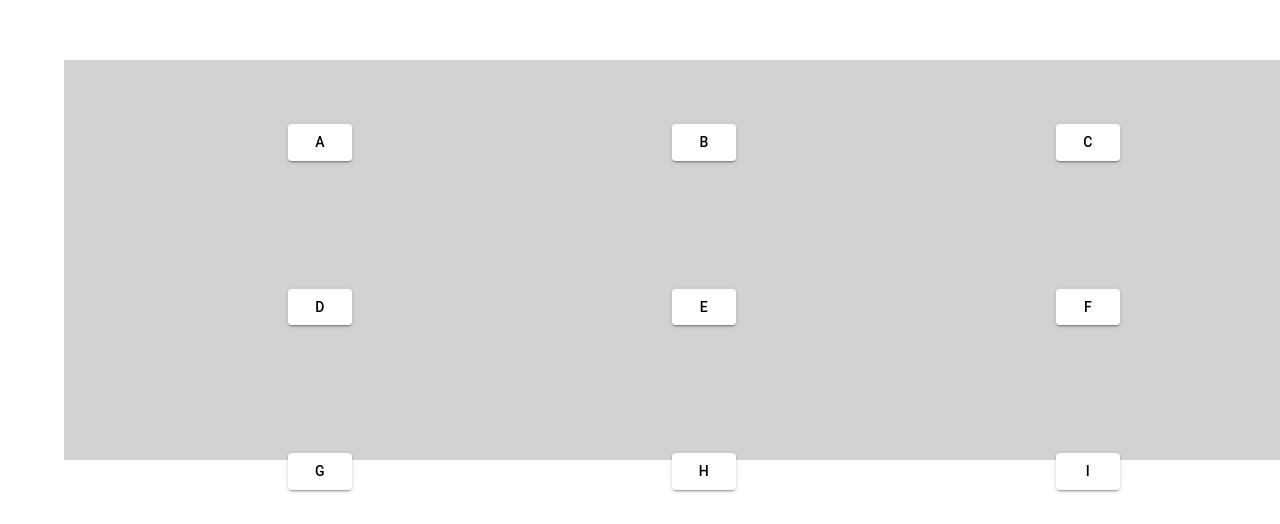
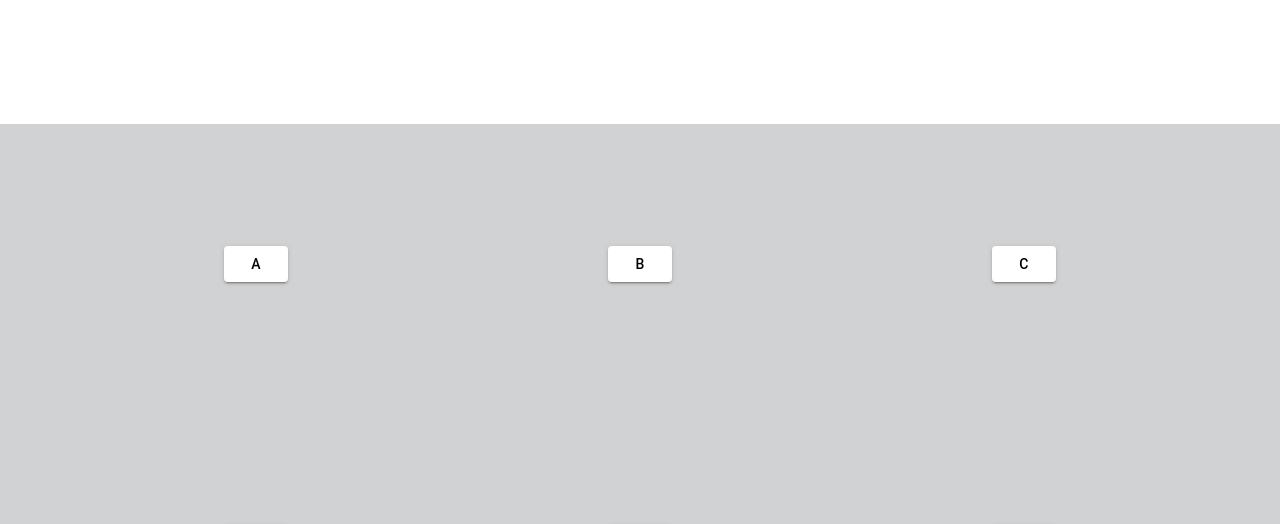
Before and after one commit to chiveslimey/MUI-NextJS-Keyboard, a Next.js app: page / in a window 1280 px wide. Shown: the part 276-800 px from the top of the page. Built offline with nearby package versions, Linux system fonts and the light colour scheme.

Commit message:
Fix styles

```diff
--- a/app/page.tsx
+++ b/app/page.tsx
@@ -25,7 +25,6 @@ function Keyboard(props: {
              width: "100%",
              display: 'flex',
              justifyContent: 'space-around',
-             margin: "5%",
          }}
         >
             {
@@ -50,6 +49,7 @@ function Keyboard(props: {
                                          sx={{
                                              color: buttonColor === "white" ? "black" : "white",
                                              bgcolor: buttonColor,
+                                             margin: "5%",
                                          }}
                                         >
                                              {key}
```
